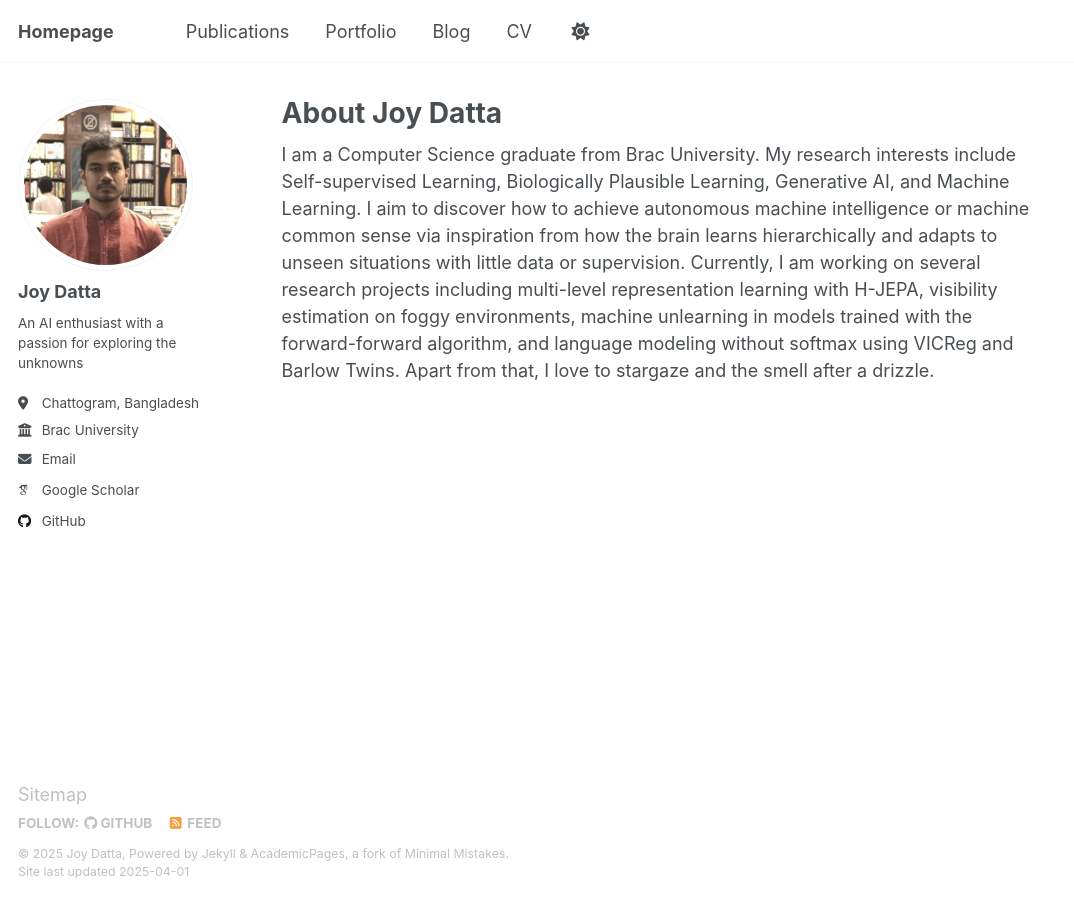
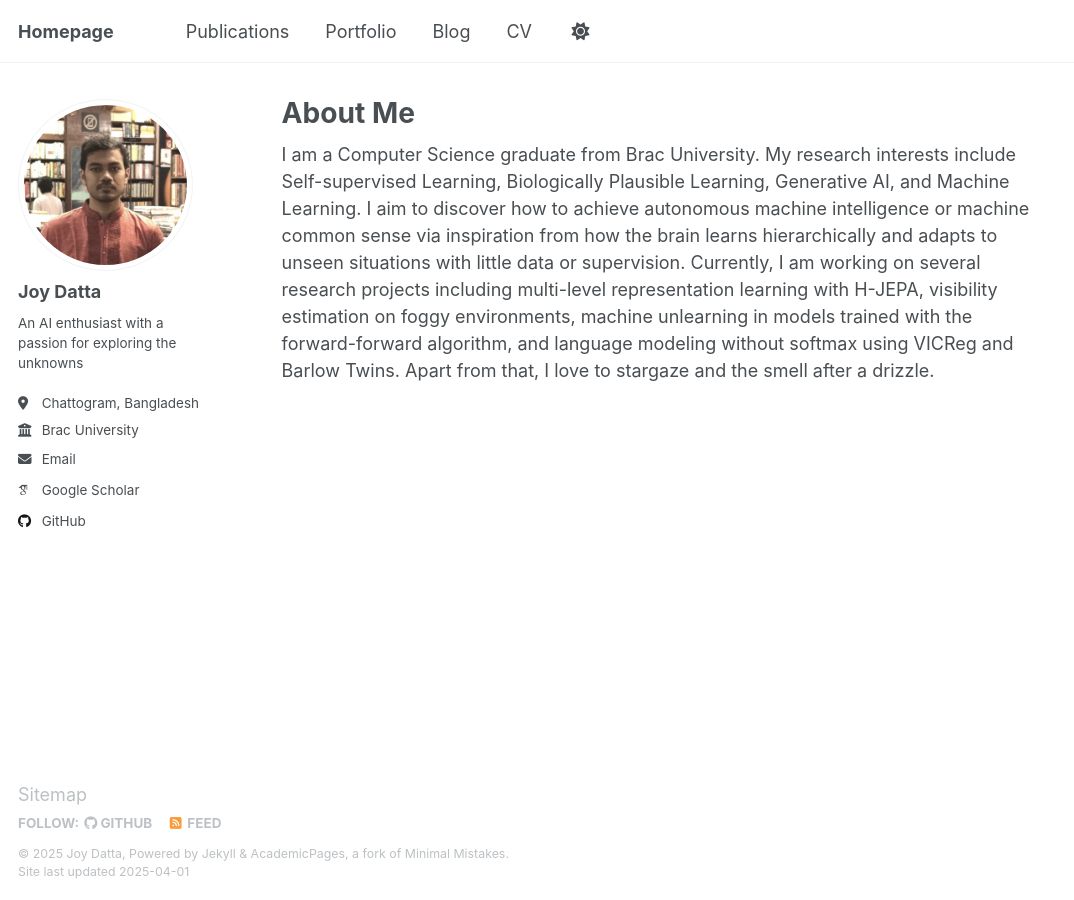
Before and after one commit to joy-datta/joy-datta.github.io, a Jekyll site: the page built from _pages/about.md, in a window 1280 px wide. Shown: the whole page, without its empty margins (0-1074 px from the left). Built offline with Jekyll 4.4.1, drawn with Linux system fonts in a browser that asks for light colours; some web fonts are replaced.

Commit message:
Update about.md

```diff
--- a/_pages/about.md
+++ b/_pages/about.md
@@ -1,6 +1,6 @@
 ---
 permalink: /
-title: "About Joy Datta"
+title: "About Me"
 author_profile: true
 redirect_from:
   - /about/
```
